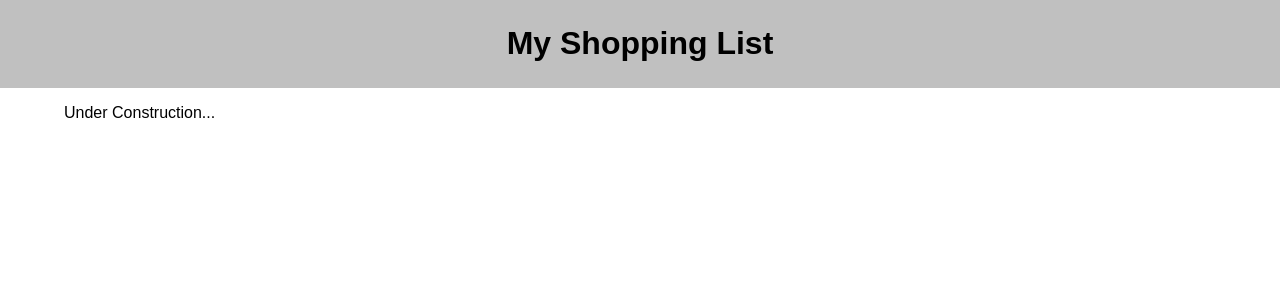
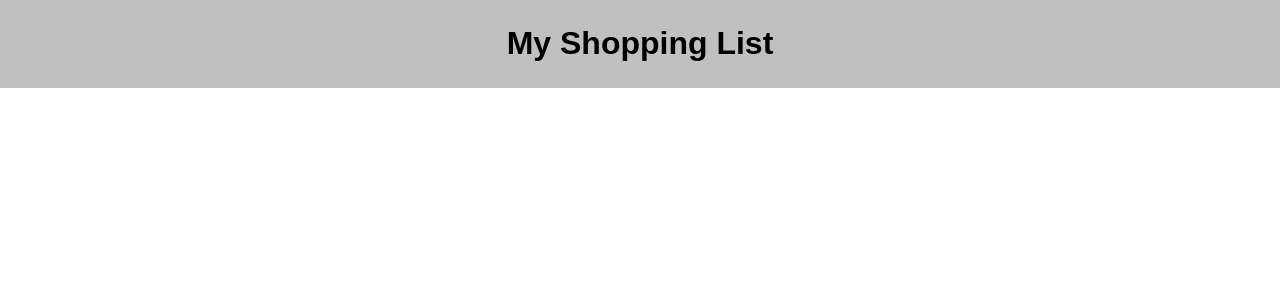
Before and after one commit to SirChristianWilliam/-group-fs-react-shopping-list, a React (Create React App) app: page / in a window 1280 px wide. Shown: the top 300 px of the page. Built offline with nearby package versions, Linux system fonts and the light colour scheme.

Commit message:
framework for cartlist component

```diff
--- a/package.json
+++ b/package.json
@@ -15,8 +15,9 @@
   "author": "",
   "license": "ISC",
   "dependencies": {
+    "axios": "^0.21.4",
     "express": "^4.17.1",
-    "pg": "^8.5.1",
+    "pg": "^8.8.0",
     "react": "^17.0.1",
     "react-dom": "^17.0.1",
     "react-scripts": "^5.0.1",
--- a/src/components/App/App.jsx
+++ b/src/components/App/App.jsx
@@ -1,15 +1,22 @@
 import React from 'react';
-
+import axios from 'axios';
+import {useEffect, useState} from 'react';
 import Header from '../Header/Header.jsx'
 import './App.css';
+import CartList from '../CartList/CartList.jsx';
 
 
 function App() {
-    return (
+const [cartList, setCartList] = useState([]);
+
+return (
         <div className="App">
             <Header />
             <main>
-                <p>Under Construction...</p>
+                <CartList
+                cartList = {cartList}
+                />
+
             </main>
         </div>
     );
--- a/src/components/CartList/CartList.jsx
+++ b/src/components/CartList/CartList.jsx
@@ -0,0 +1,10 @@
+function CartList({cartList}) {
+    return (
+        <ul>
+
+        </ul>
+    );
+}
+
+
+export default CartList;
```
Also changed, not shown: 1 other file (tests, documents, lock files or other folders).
